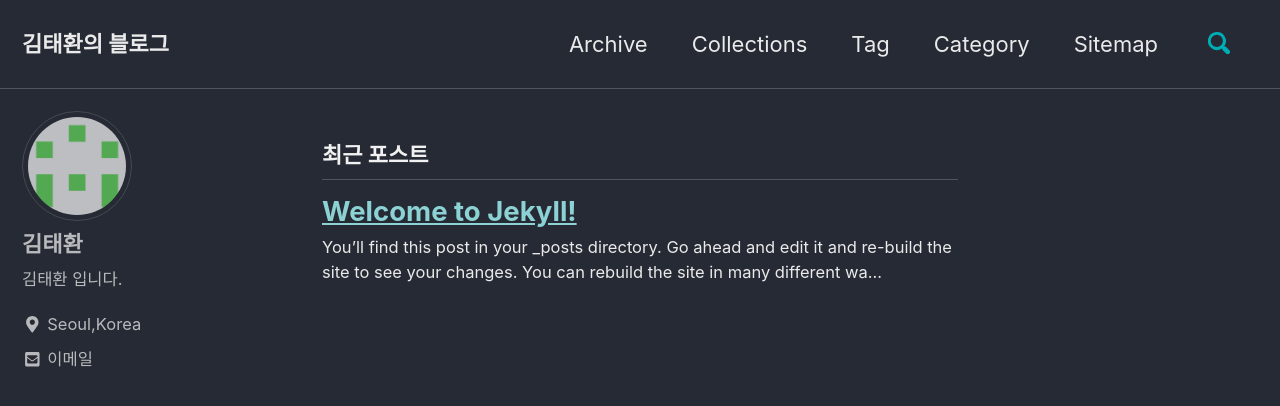
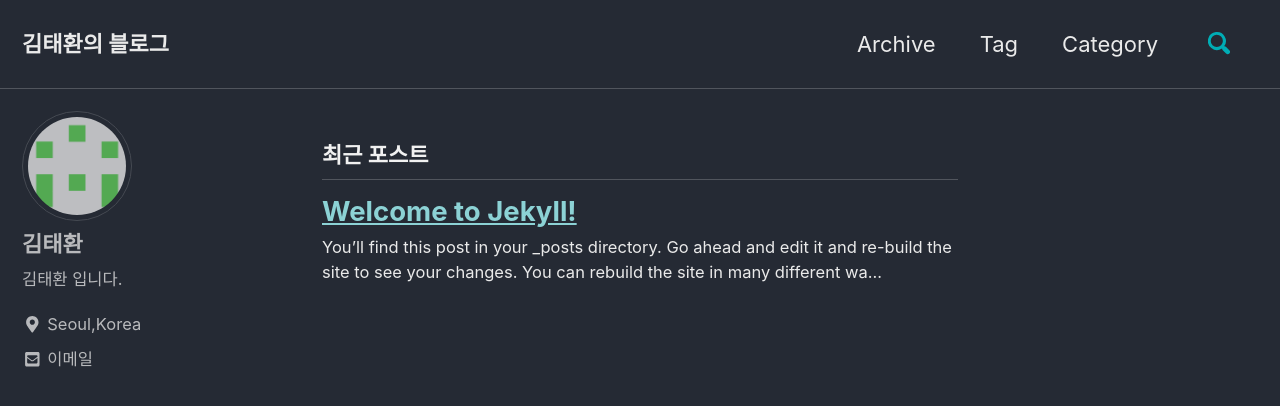
Before and after one commit to kim-th/kim-th.github.io, a Jekyll site: the page built from index.html, in a window 1280 px wide and 900 px high. Shown: the top 406 px of the window. Built offline with Jekyll 4.4.1, drawn with Linux system fonts in a browser that asks for light colours; cached includes are drawn as plain includes; nearby versions of some CDN libraries; the list of posts is cut into pages by our own code.

Commit message:
Update navigation.yml

```diff
--- a/_data/navigation.yml
+++ b/_data/navigation.yml
@@ -2,11 +2,7 @@
 main:
   - title: "Archive"
     url: /year-archive/
-  - title: "Collections"
-    url: /collection-archive/
   - title: "Tag"
     url: /tags/
   - title: "Category"
     url: /categories/
-  - title: "Sitemap"
-    url: /sitemap/
```
